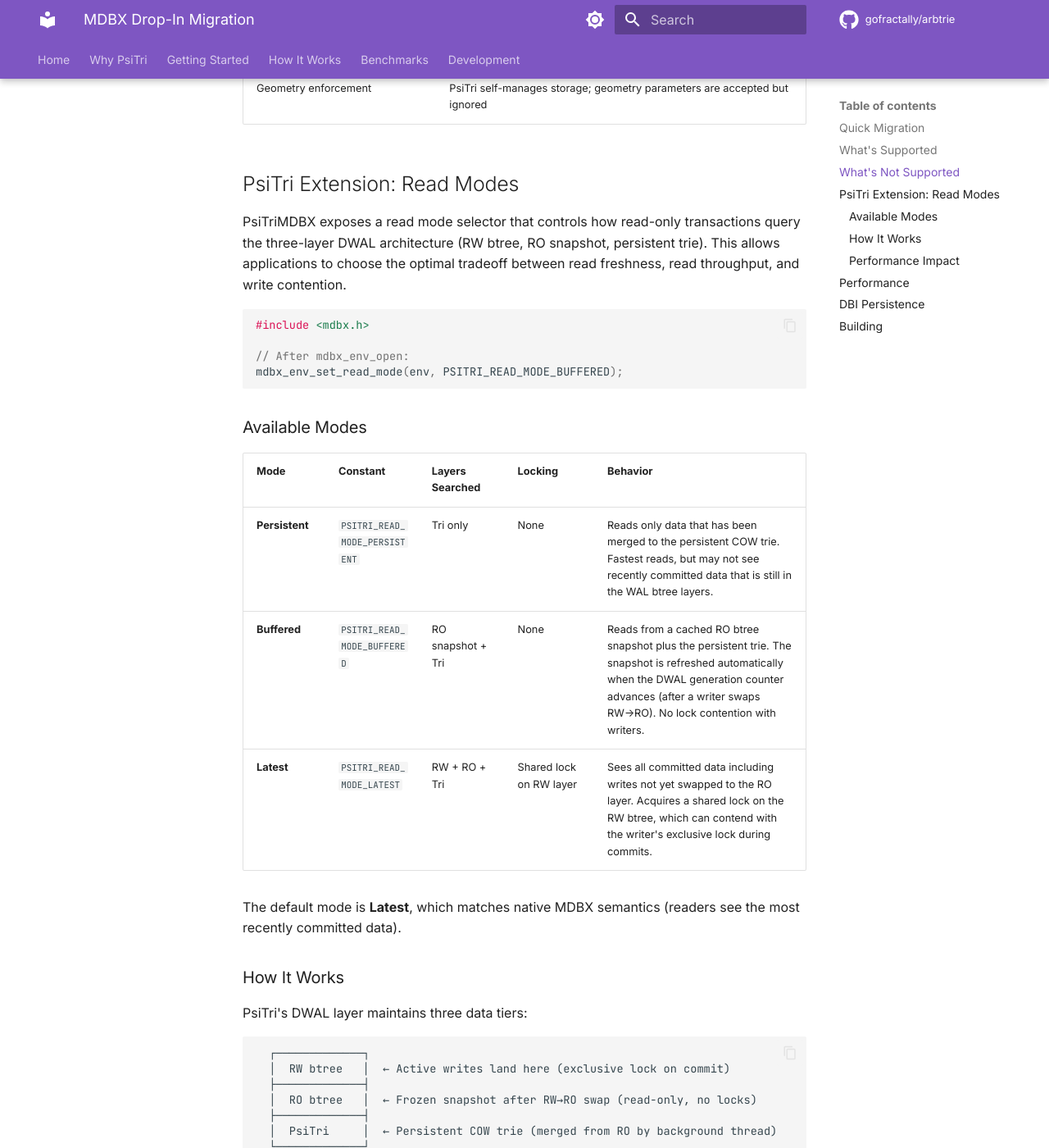
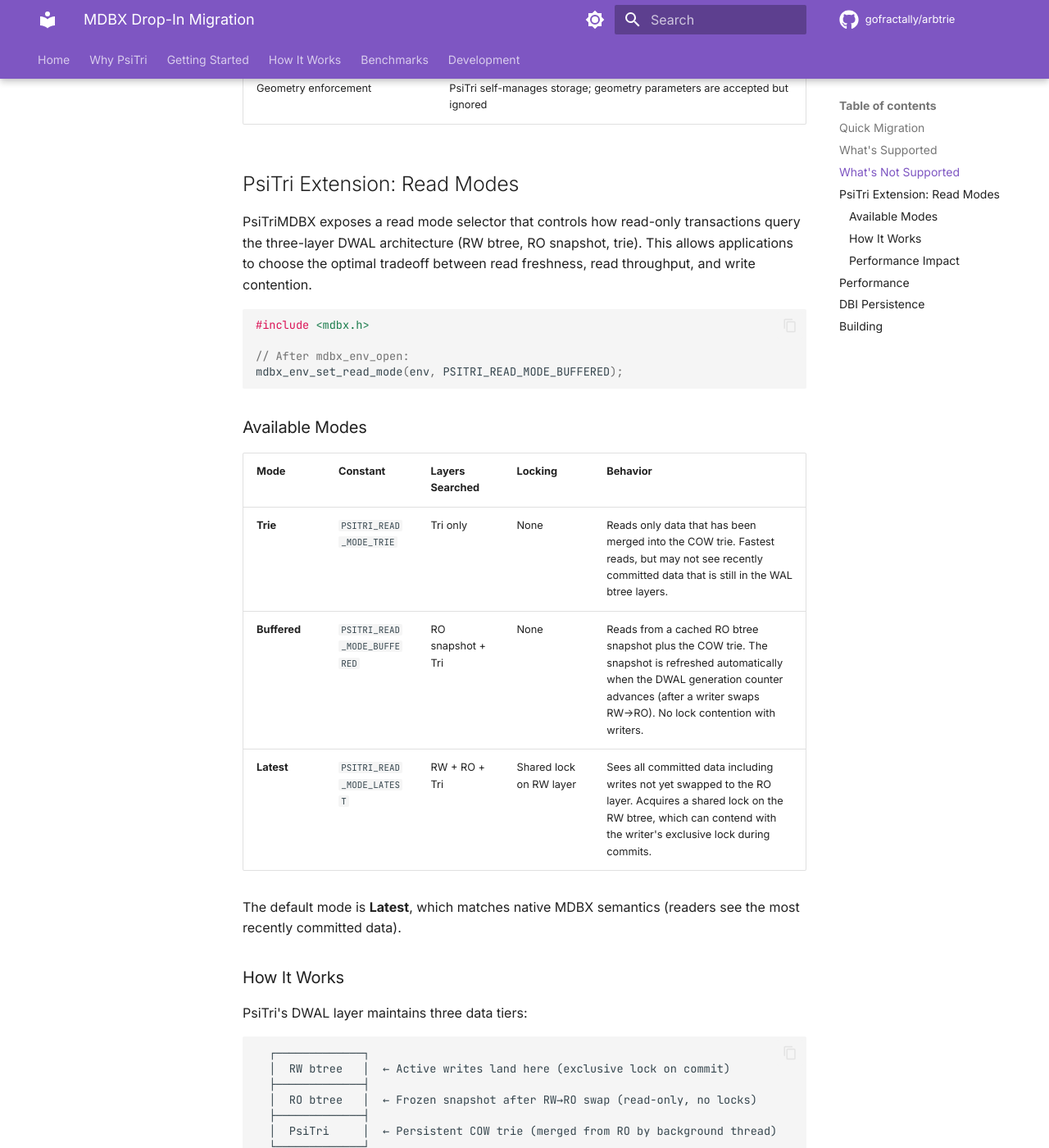
Before and after one commit to gofractally/arbtrie, an MkDocs documentation site: the page built from docs/getting-started/mdbx-migration.md, in a window 1280 px wide and 1400 px high, scrolled down 3118 px. Shown: the whole window at 82% size. Built offline with MkDocs 1.6.1 and Material for MkDocs 9.7.7, drawn with Linux system fonts in a browser that asks for light colours; comment, search, counter and statistics services are not loaded; some of the changed text lies outside the part shown.

Commit message:
Rename read_mode::persistent to read_mode::trie
The name "persistent" incorrectly implied the other modes were not
persistent. All three modes read persistent data — the difference is
which DWAL layers are consulted. "trie" accurately describes reading
only from the merged COW trie layer.

Co-Authored-By: Claude Opus 4.6 <noreply@anthropic.com>

````diff
--- a/docs/getting-started/mdbx-migration.md
+++ b/docs/getting-started/mdbx-migration.md
@@ -112,7 +112,7 @@ auto val = ro.get(map, mdbx::slice("alice"));
 
 ## PsiTri Extension: Read Modes
 
-PsiTriMDBX exposes a read mode selector that controls how read-only transactions query the three-layer DWAL architecture (RW btree, RO snapshot, persistent trie). This allows applications to choose the optimal tradeoff between read freshness, read throughput, and write contention.
+PsiTriMDBX exposes a read mode selector that controls how read-only transactions query the three-layer DWAL architecture (RW btree, RO snapshot, trie). This allows applications to choose the optimal tradeoff between read freshness, read throughput, and write contention.
 
 ```cpp
 #include <mdbx.h>
@@ -125,8 +125,8 @@ mdbx_env_set_read_mode(env, PSITRI_READ_MODE_BUFFERED);
 
 | Mode | Constant | Layers Searched | Locking | Behavior |
 |------|----------|----------------|---------|----------|
-| **Persistent** | `PSITRI_READ_MODE_PERSISTENT` | Tri only | None | Reads only data that has been merged to the persistent COW trie. Fastest reads, but may not see recently committed data that is still in the WAL btree layers. |
-| **Buffered** | `PSITRI_READ_MODE_BUFFERED` | RO snapshot + Tri | None | Reads from a cached RO btree snapshot plus the persistent trie. The snapshot is refreshed automatically when the DWAL generation counter advances (after a writer swaps RW→RO). No lock contention with writers. |
+| **Trie** | `PSITRI_READ_MODE_TRIE` | Tri only | None | Reads only data that has been merged into the COW trie. Fastest reads, but may not see recently committed data that is still in the WAL btree layers. |
+| **Buffered** | `PSITRI_READ_MODE_BUFFERED` | RO snapshot + Tri | None | Reads from a cached RO btree snapshot plus the COW trie. The snapshot is refreshed automatically when the DWAL generation counter advances (after a writer swaps RW→RO). No lock contention with writers. |
 | **Latest** | `PSITRI_READ_MODE_LATEST` | RW + RO + Tri | Shared lock on RW layer | Sees all committed data including writes not yet swapped to the RO layer. Acquires a shared lock on the RW btree, which can contend with the writer's exclusive lock during commits. |
 
 The default mode is **Latest**, which matches native MDBX semantics (readers see the most recently committed data).
@@ -145,7 +145,7 @@ PsiTri's DWAL layer maintains three data tiers:
   └─────────────┘
 ```
 
-A point lookup in **Latest** mode searches all three layers top-to-bottom, stopping at the first hit. **Buffered** mode skips the RW layer (zero contention with writers). **Persistent** mode reads only the bottom trie layer (fastest, but sees only fully merged data).
+A point lookup in **Latest** mode searches all three layers top-to-bottom, stopping at the first hit. **Buffered** mode skips the RW layer (zero contention with writers). **Trie** mode reads only the bottom trie layer (fastest, but sees only fully merged data).
 
 The `dwal_read_session` caches per-root snapshots and refreshes them only when the generation counter changes (an atomic load). On the fast path, a read is: one atomic gen check → cached btree map lookup → trie cursor lookup. No mutexes acquired.
 
@@ -155,20 +155,20 @@ Benchmark: 100K accounts, 1M transactions, batch=100, one concurrent reader thre
 
 | Read Mode | Write-Only | Write+Read | Reader | Write Impact |
 |-----------|-----------|------------|--------|-------------|
-| **Persistent** (Tri only) | 452K tx/s | 260K tx/s | **1,535K reads/s** | -42% |
+| **Trie** (Tri only) | 452K tx/s | 260K tx/s | **1,535K reads/s** | -42% |
 | **Buffered** (RO + Tri) | 419K tx/s | 254K tx/s | 1,166K reads/s | -39% |
 | **Latest** (RW + RO + Tri) | 465K tx/s | 373K tx/s | 324K reads/s | -20% |
 | Native MDBX (reference) | 38K tx/s | 79K tx/s | 1,277K reads/s | +109% |
 
 Key observations:
 
-- **Persistent mode** delivers the fastest reads (1.53M/s — 20% faster than native MDBX) because it reads directly from the COW trie with zero lock contention. The tradeoff is that very recently committed data may not be visible until the background merge thread processes it.
+- **Trie mode** delivers the fastest reads (1.53M/s — 20% faster than native MDBX) because it reads directly from the COW trie with zero lock contention. The tradeoff is that very recently committed data may not be visible until the background merge thread processes it.
 - **Buffered mode** is the closest match to native MDBX's snapshot semantics. At 1.17M reads/s it is within 10% of native MDBX read throughput while writing 11x faster.
 - **Latest mode** has the lowest write impact (-20%) because the reader is slower (shared lock contention), so it spends less time competing with the writer. Best for workloads where write throughput matters more than read throughput.
 
 Choose the mode based on your workload:
 
-- **Read-heavy with stale tolerance:** `PSITRI_READ_MODE_PERSISTENT`
+- **Read-heavy with stale tolerance:** `PSITRI_READ_MODE_TRIE`
 - **Read-heavy with fresh data:** `PSITRI_READ_MODE_BUFFERED`
 - **Write-heavy with occasional reads:** `PSITRI_READ_MODE_LATEST` (default)
 
@@ -180,7 +180,7 @@ In the [bank transaction benchmark](../benchmarks/bank.md), PsiTriMDBX achieves
 |--------|-----------|-------------|-------|
 | Write-only | 452K tx/s | 38K tx/s | **12x faster** |
 | Write+Read | 260–373K tx/s | 79K tx/s | **3.3–4.7x faster** |
-| Reader (persistent) | 1,535K reads/s | 1,277K reads/s | **1.2x faster** |
+| Reader (trie) | 1,535K reads/s | 1,277K reads/s | **1.2x faster** |
 | Reader (buffered) | 1,166K reads/s | 1,277K reads/s | 0.9x |
 | Total wall time | 4.9–6.8s | 40.8s | **6–8x faster** |
 
@@ -212,7 +212,7 @@ To run the bank benchmark comparing PsiTriMDBX against native libmdbx:
 ```bash
 # PsiTriMDBX (all read modes)
 ./build/release/bin/bank-bench-psitrimdbx --num-accounts 100000 \
-    --num-transactions 1000000 --batch-size 100 --read-mode persistent
+    --num-transactions 1000000 --batch-size 100 --read-mode trie
 
 ./build/release/bin/bank-bench-psitrimdbx --num-accounts 100000 \
     --num-transactions 1000000 --batch-size 100 --read-mode buffered
````
Also changed, not shown: docs/architecture/dwal.md (+7 -7 lines), docs/benchmarks/bank.md (+3 -3 lines), 12 other files.
